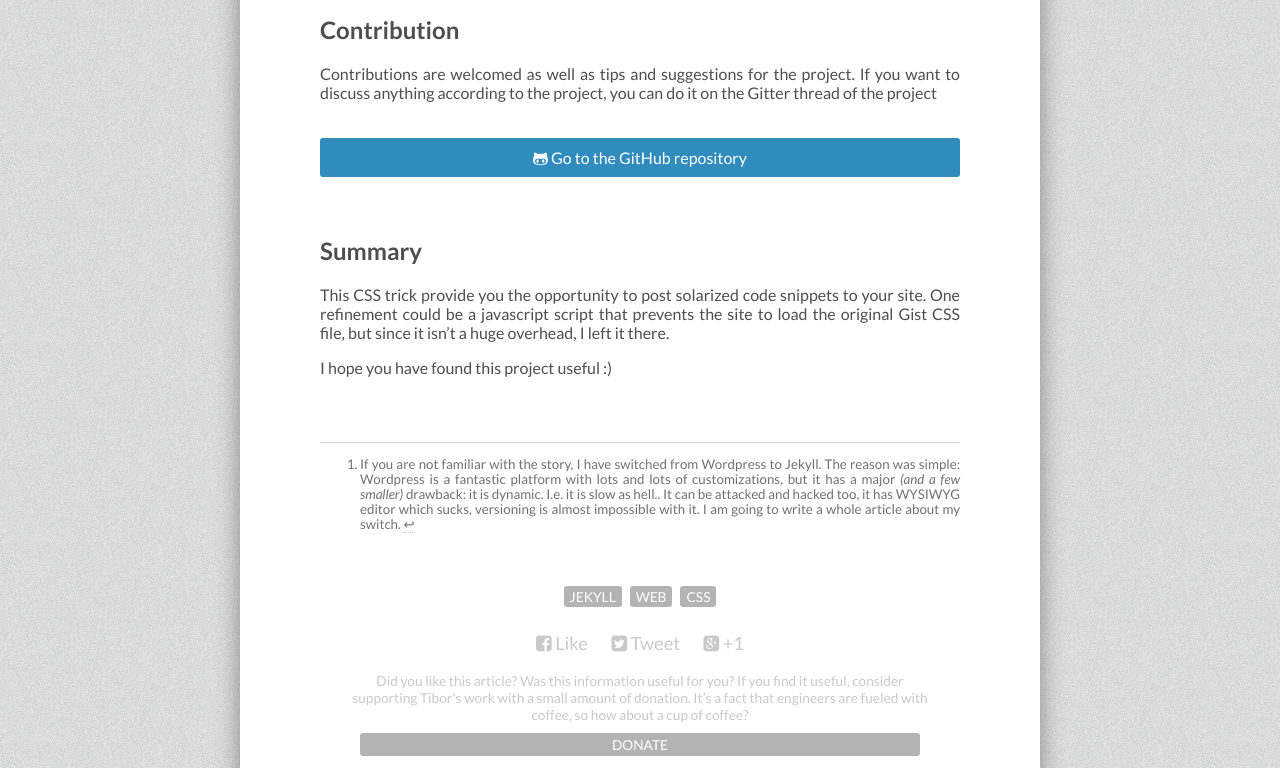
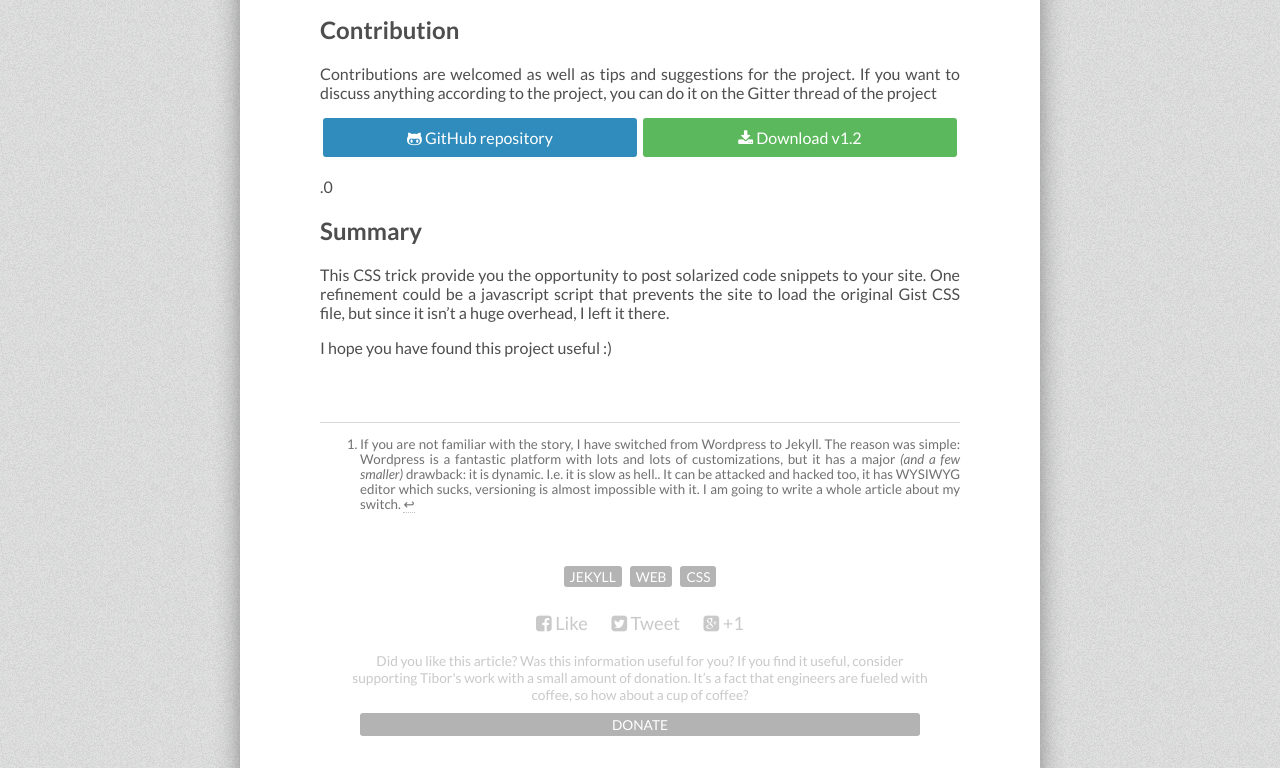
Before and after one commit to tiborsimon/tiborsimon.github.io, a Jekyll site: the page built from _posts/2015-04-19-solarized-theme-for-embedded-gists.md, in a window 1280 px wide and 900 px high, scrolled down 3736 px, cut to the strip 132-900 px from the top of the window. Built offline with Jekyll 4.4.1, drawn with Linux system fonts in a browser that asks for light colours; nearby versions of some CDN libraries; comment, search, counter and statistics services are not loaded.

Commit message:
Article and CSS update

```diff
--- a/_posts/2015-04-19-solarized-theme-for-embedded-gists.md
+++ b/_posts/2015-04-19-solarized-theme-for-embedded-gists.md
@@ -79,7 +79,12 @@
 
 Contributions are welcomed as well as tips and suggestions for the project. If you want to discuss anything according to the project, you can do it on the Gitter thread of the project
 
-<a href='https://github.com/tiborsimon/solarized-gist' class="btn-info btn centered"><i class="fa fa-github-alt"></i> Go to the GitHub repository</a><br />
+
+<div class="half-centered-wrapper">
+<a href='https://github.com/tiborsimon/solarized-gist' class="btn-info btn half-centered"><i class="fa fa-github-alt"></i> GitHub repository</a>
+
+<a href='https://github.com/tiborsimon/solarized-gist/releases/tag/v1.0.zip' class="btn-success btn half-centered"><i class="fa fa-download"></i> Download v1.2</a>
+</div>.0
 
 ## Summary
 
```
